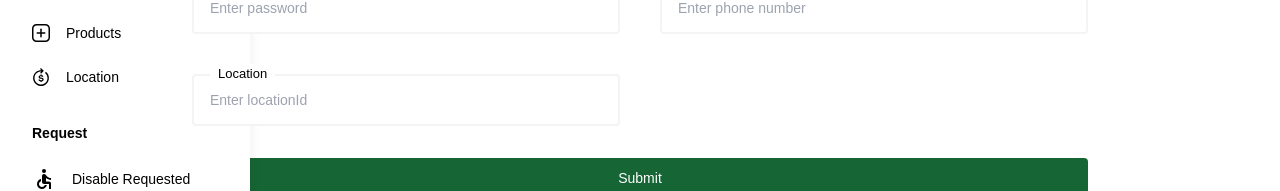
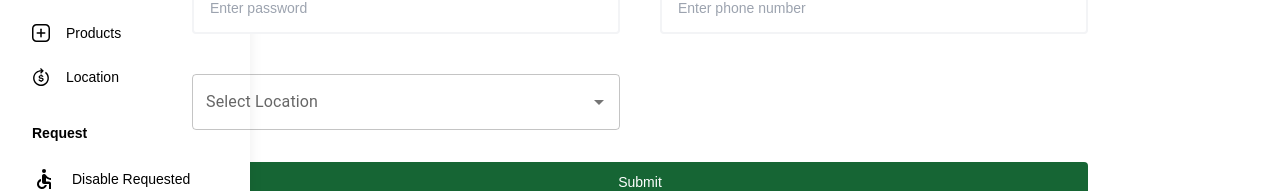
Before and after one commit to Eissanoor/help_kpk_organization_frontend, a React (Vite) app: page /create-new-user in a window 1280 px wide. Shown: the part 270-461 px from the top of the page. Built offline with nearby package versions, Linux system fonts and the light colour scheme.

Commit message:
Revert API_BASE_URL to local development endpoint in Config.jsx. Enhance CreateNewUser component by integrating Autocomplete for location selection, including loading state management and improved user experience. This update facilitates local testing and streamlines location data handling.

```diff
--- a/src/pages/Users/CreateNewUser.jsx
+++ b/src/pages/Users/CreateNewUser.jsx
@@ -3,7 +3,10 @@ import React, { useState } from 'react';
 import Sidebar from "../../components/Sidebar";
 import { API_BASE_URL } from '../../config/Config';
 import { ToastContainer, toast } from 'react-toastify';
+import Autocomplete from '@mui/material/Autocomplete';
 import 'react-toastify/dist/ReactToastify.css';
+import CircularProgress from '@mui/material/CircularProgress';
+import TextField from '@mui/material/TextField';
 
 const CreateEntity = () => {
   const [formData, setFormData] = useState({
@@ -17,6 +20,11 @@ const CreateEntity = () => {
   const [errors, setErrors] = useState({});
 
   const [showPassword, setShowPassword] = useState(false);
+
+  const [locations, setLocations] = useState([]);
+  const [loadingLocations, setLoadingLocations] = useState(false);
+
+  const [autocompleteOpen, setAutocompleteOpen] = useState(false);
 
   const togglePasswordVisibility = () => {
     setShowPassword(prev => !prev);
@@ -80,6 +88,21 @@ const CreateEntity = () => {
 
   const handleInput = (e) => {
     e.target.setCustomValidity('');
+  };
+
+  const handleLocationOpen = async () => {
+    setLoadingLocations(true);
+    try {
+      const response = await fetch(`${API_BASE_URL}/location/get-all-location`);
+      const result = await response.json();
+      if (result.success) {
+        setLocations(result.data);
+      }
+    } catch (error) {
+      console.error('Error fetching locations:', error);
+    } finally {
+      setLoadingLocations(false);
+    }
   };
 
   const handleCreateEntity = async () => {
@@ -165,11 +188,44 @@ const CreateEntity = () => {
           </div>
 
           <div className="relative flex items-center">
-            <label className="text-[13px] bg-white text-black absolute px-2 top-[-10px] left-[18px]">Location</label>
-            <input type="text" name="locationId" value={formData.locationId} onChange={handleChange} onInvalid={handleInvalid} onInput={handleInput} placeholder="Enter locationId"
-              className="px-4 py-3.5 bg-white text-black w-full text-sm border-2 border-gray-100 focus:border-green-500 rounded outline-none" required />
-            {errors.locationId && <span className="text-red-500 text-sm">{errors.locationId}</span>}
+            <Autocomplete
+              sx={{ width: '100%' }}
+              open={autocompleteOpen}
+              onOpen={() => {
+                setAutocompleteOpen(true);
+                handleLocationOpen();
+              }}
+              onClose={() => setAutocompleteOpen(false)}
+              options={locations}
+              getOptionLabel={(option) => option.locationName}
+              onChange={(event, value) => {
+                console.log("value",value._id);
+
+                setFormData(prev => ({
+                  ...prev,
+                  locationId:  value._id
+                }));
+                setAutocompleteOpen(false);
+              }}
+              renderInput={(params) => (
+                <TextField
+                  {...params}
+                  label="Select Location"
+                  InputProps={{
+                    ...params.InputProps,
+                    endAdornment: (
+                      <React.Fragment>
+                        {loadingLocations ? <CircularProgress color="inherit" size={20} /> : null}
+                        {params.InputProps.endAdornment}
+                      </React.Fragment>
+                    ),
+                  }}
+                />
+              )}
+            />
           </div>
+
+
         </div>
 
         <button type="button" onClick={handleCreateEntity}
```
